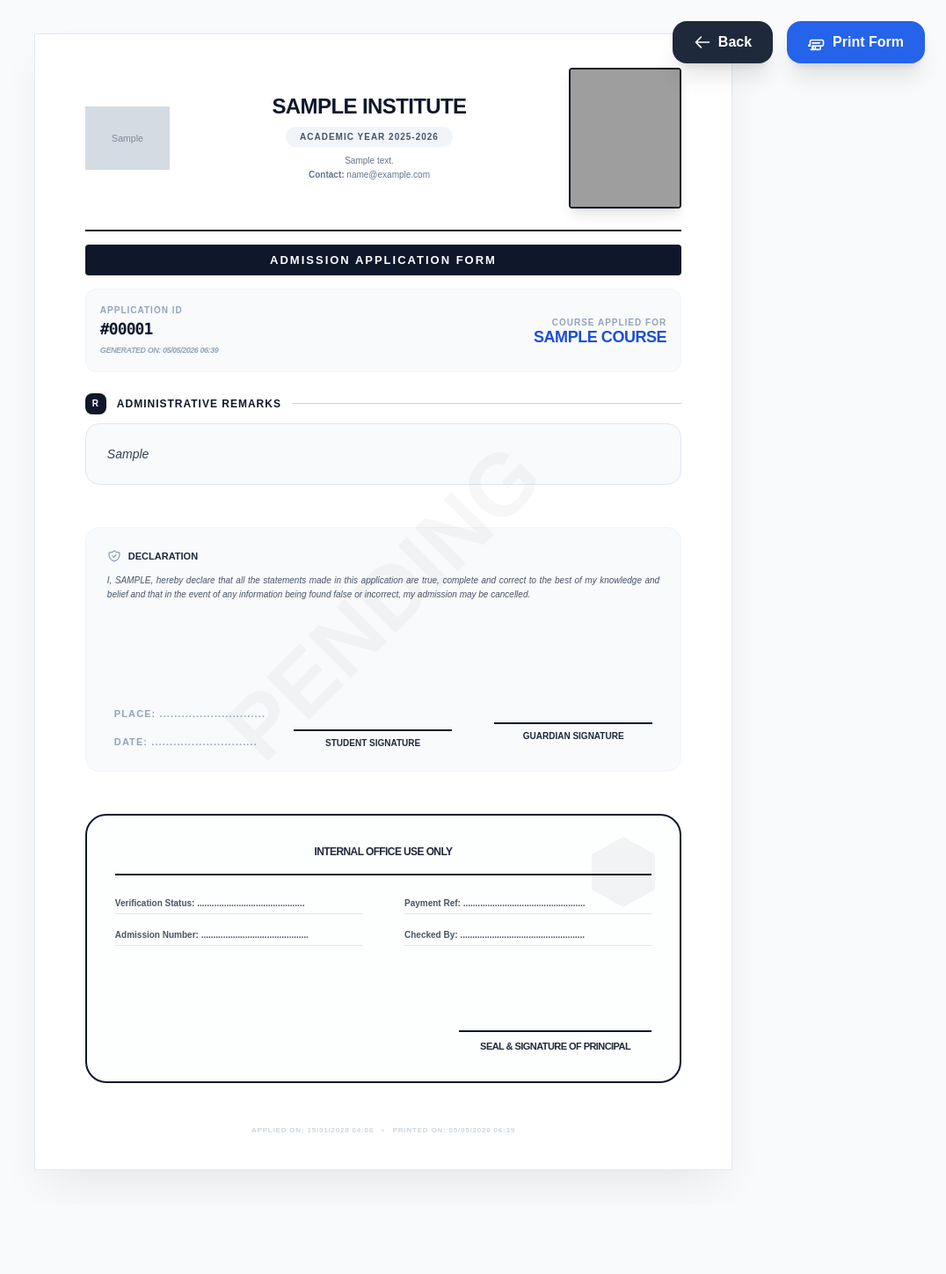
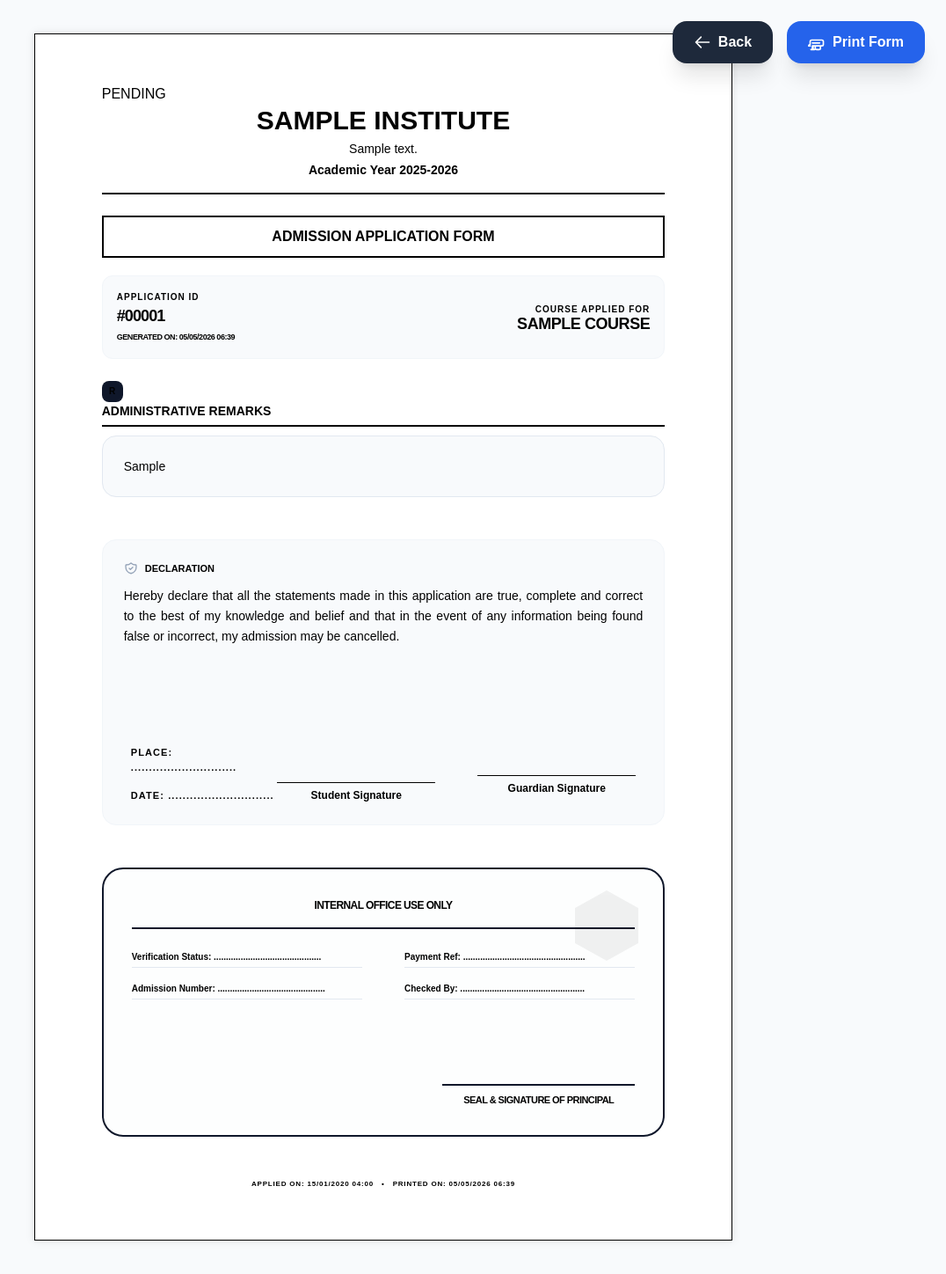
Before and after one commit to iqraait/JDT-Automation-System-, a Django app: page /institute/application/1/view/ in a window 1280 px wide. Shown: the whole page at 88% size, without its empty margins (204-1280 px from the left). Before the commit the page ends 1333 px from the top, so only its background shows below. Run offline with Django 5.2, Linux system fonts and the light colour scheme; a user stored in the database is signed in; tables that the repository leaves empty hold one stand-in row (values such as "Sample post"); grey boxes marked "Sample" are stand-in pictures; some libraries are stand-ins or nearby versions; grey boxes are pictures that could not be loaded.

Commit message:
Comprehensive fixes: Payment messages, Form Category design, Printable form styles/order, and Marks lookup logic

```diff
--- a/applications/payment_handlers.py
+++ b/applications/payment_handlers.py
@@ -249,7 +249,7 @@ class PhiCommerceHandler(BasePaymentHandler):
                 logger.error("PhiCommerce missing redirectURI/tranCtx in success response: %s", res_data)
                 return {"error": "Missing redirectURI or tranCtx in gateway response"}
 
-            # ── Failure ───────────────────────────────────────────────────
+            # ── Failure ─────────────
             error_msg = (
                 res_data.get("responseDescription")
                 or res_data.get("respDescription")
--- a/institutes/views.py
+++ b/institutes/views.py
@@ -840,14 +840,18 @@ def view_application(request, app_id):
                 name = parts[0].strip()
                 marks = parts[1].strip()
 
-                # Dynamic Max Marks Lookup
-                max_val = subjects_config.get(name.lower().strip(), 100)
-
-                # Fallback to 3rd part if present
-                if len(parts) >= 3 and name.lower().strip() not in subjects_config:
-                     try:
-                         max_val = float(parts[2])
-                     except: pass
+                # Dynamic Max Marks Lookup - PRIORITIZE ADMIN CONFIG
+                max_val = subjects_config.get(name.lower().strip())
+
+                # If not in config, check if saved in value string
+                if max_val is None:
+                    if len(parts) >= 3:
+                        try:
+                            max_val = float(parts[2])
+                        except:
+                            max_val = 100
+                    else:
+                        max_val = 100
 
                 marks_val = float(marks)
                 total_obtained += marks_val
@@ -1000,14 +1004,21 @@ def calculate_total_and_percentage(application):
                 subject = parts[0].lower().strip()
                 mark_val = float(parts[1].strip())
 
-                # NEW: Prioritize Max from stored value if available
+                # Dynamic Max Marks Lookup - PRIORITIZE ADMIN CONFIG
                 config = subjects_config.get(subject, {"max": 100, "pass": 35, "include": False, "main": False, "sub": False})
-
-                max_val = config["max"]
+                max_val = config.get("max")
+
+                # If config says 100 (default) or is missing, check if saved in value string
                 if len(parts) >= 3:
                     try:
-                        max_val = float(parts[2])
+                        # Only override if it looks like a real value
+                        stored_max = float(parts[2])
+                        if stored_max > 0:
+                            max_val = stored_max
                     except: pass
+
+                if max_val is None or max_val == 0:
+                    max_val = 100
 
                 if config.get("include", False):
                     total += mark_val
--- a/templates/applications/view_application.html
+++ b/templates/applications/view_application.html
@@ -7,25 +7,22 @@
     <title>Application #{{ app.id }} | {{ app.student.first_name }}</title>
     <script src="https://cdn.tailwindcss.com"></script>
     <style>
-        @import url('https://fonts.googleapis.com/css2?family=Raleway:wght@300;400;500;600;700;800;900&display=swap');
-
         body {
-            font-family: Arial, sans-serif;
+            font-family: 'Arial', sans-serif;
             background-color: #f8fafc;
-            color: #1e293b;
-            line-height: 1.2; /* Reduced line spacing */
+            color: #000000 !important;
+            line-height: 1.4;
         }
 
         .a4-page {
             width: 210mm;
             min-height: 297mm;
-            padding: 10mm 15mm; /* Standard margins */
+            padding: 15mm 20mm;
             margin: 10mm auto;
             background: white;
-            box-shadow: 0 25px 50px -12px rgba(0, 0, 0, 0.08);
+            box-shadow: 0 0 10px rgba(0,0,0,0.1);
             position: relative;
-            border: 1px solid #e2e8f0;
-            overflow: hidden;
+            border: 1px solid #000;
         }
 
         @media print {
@@ -35,110 +32,79 @@
             }
             body {
                 background: white;
-                -webkit-print-color-adjust: exact;
+                color: #000000 !important;
             }
-
             .a4-page {
                 margin: 0;
                 box-shadow: none;
-                width: 210mm;
-                height: 297mm;
                 border: none;
-                padding: 10mm 15mm;
+                padding: 15mm 20mm;
                 page-break-after: always;
             }
-
             .no-print {
                 display: none !important;
             }
         }
 
-        .print-only {
-            display: none;
-        }
-
-        @media print {
-            .print-only {
-                display: block;
-            }
-        }
-
         .header-bar {
-            background: #0f172a;
-            color: white;
-            padding: 8px; /* Compact */
+            border: 2px solid #000;
+            color: #000 !important;
+            padding: 10px;
             text-align: center;
-            font-weight: 800;
+            font-weight: bold;
             text-transform: uppercase;
-            letter-spacing: 2px;
-            font-size: 13px;
-            margin: 15px 0; /* Compact */
-            border-radius: 4px;
+            font-size: 16px;
+            margin: 20px 0;
         }
 
         table {
             width: 100%;
             border-collapse: collapse;
-            margin-bottom: 12px; /* Compact */
+            margin-bottom: 15px;
         }
 
-        th,
-        td {
-            border: 1px solid #e2e8f0;
-            padding: 8px 12px; /* Compact */
+        th, td {
+            border: 1px solid #000;
+            padding: 8px 12px;
             text-align: left;
-            font-size: 11px; /* Slightly smaller */
+            font-size: 12px;
+            color: #000000 !important;
+            font-weight: normal !important;
+            font-style: normal !important;
         }
 
         th {
-            background-color: #f8fafc;
-            color: #64748b;
-            font-weight: 700;
-            text-transform: uppercase;
+            background-color: #fff;
+            font-weight: bold !important;
             width: 35%;
         }
 
         .section-title {
-            font-size: 12px;
-            font-weight: 800;
-            color: #0f172a;
+            font-size: 14px;
+            font-weight: bold;
+            color: #000 !important;
             text-transform: uppercase;
-            margin: 20px 0 10px 0; /* Compact */
-            display: flex;
-            align-items: center;
-            gap: 12px;
-            letter-spacing: 1px;
-        }
-
-        .section-title::after {
-            content: "";
-            flex: 1;
-            height: 1px;
-            background: #cbd5e1;
+            margin: 25px 0 10px 0;
+            border-bottom: 2px solid #000;
+            padding-bottom: 5px;
         }
 
         .signature-line {
-            border-top: 2px solid #0f172a;
+            border-top: 1px solid #000;
             width: 180px;
-            margin-top: 40px; /* Compact */
+            margin-top: 50px;
             text-align: center;
-            font-size: 10px;
-            font-weight: 800;
-            text-transform: uppercase;
-            padding-top: 6px;
+            font-size: 12px;
+            font-weight: bold;
+            padding-top: 5px;
         }
 
-        .watermark {
-            position: absolute;
-            top: 50%;
-            left: 50%;
-            transform: translate(-50%, -50%) rotate(-45deg);
-            font-size: 100px;
-            color: rgba(0, 0, 0, 0.03);
-            pointer-events: none;
-            z-index: 0;
-            font-weight: 900;
+        h1, h2, h3, h4, p, span, div {
+            color: #000000 !important;
+            font-family: 'Arial', sans-serif !important;
+            font-style: normal !important;
         }
+    </style>
     </style>
 </head>
 
@@ -169,42 +135,10 @@
         <div class="watermark uppercase">{{ app.status }}</div>
 
         <!-- HEADER -->
-        <div class="flex justify-between items-center relative z-10 border-b-2 border-slate-900 pb-6">
-            <div class="w-24">
-                {% if app.institute.logo %}
-                <img src="{{ app.institute.logo.url }}" alt="Logo" class="max-w-full h-auto">
-                {% else %}
-                <div
-                    class="w-20 h-20 bg-slate-100 rounded-2xl flex items-center justify-center font-black text-slate-300 text-[10px] uppercase">
-                    No Logo</div>
-                {% endif %}
-            </div>
-
-            <div class="text-center px-6 flex-1">
-                <h1 class="text-2xl font-black text-slate-900 leading-tight tracking-tight">{{ app.institute.name|upper }}</h1>
-                <div
-                    class="inline-block mt-2 px-4 py-1 bg-slate-100 rounded-full text-[10px] font-bold text-slate-600 uppercase tracking-widest">
-                    Academic Year {{ app.academic_year|default:"2025-2026" }}
-                </div>
-                <p class="text-[10px] text-slate-500 mt-2 font-medium leading-relaxed">
-                    {{ app.institute.address }}<br>
-                    <span class="font-bold">Contact:</span> {{ app.institute.user.email }}
-                </p>
-            </div>
-
-            <!-- Student Photo -->
-            <div class="w-32">
-                {% if photo %}
-                <img src="{{ MEDIA_URL }}{{ photo }}" alt="Student Photo"
-                    class="w-32 h-40 object-cover border-2 border-gray-900 shadow-lg rounded">
-                {% else %}
-                <div
-                    class="w-32 h-40 bg-slate-50 border-2 border-dashed border-slate-300 flex items-center justify-center text-center p-4">
-                    <span class="text-[9px] font-bold text-slate-400 uppercase tracking-tighter">Affix Passport
-                        Photograph</span>
-                </div>
-                {% endif %}
-            </div>
+        <div class="text-center border-b-2 border-black pb-4 mb-6">
+            <h1 class="text-3xl font-bold uppercase">{{ app.institute.name }}</h1>
+            <p class="text-sm mt-1">{{ app.institute.address }}</p>
+            <p class="text-sm font-bold mt-1">Academic Year {{ app.academic_year|default:"2025-2026" }}</p>
         </div>
 
         <div class="header-bar">
@@ -225,91 +159,93 @@
 
         <!-- DYNAMIC SECTIONS -->
         {% regroup field_values by field.section.name as section_list %}
+
+        {# First show all sections except Qualification and Documents #}
         {% for section in section_list %}
-        <div class="section-title">
-            <span class="bg-slate-900 text-white w-6 h-6 flex items-center justify-center rounded-lg text-[10px]">{{ forloop.counter }}</span>
-            {{ section.grouper|default:"Personal Details" }}
-        </div>
-        <table class="relative z-10 shadow-sm rounded-lg overflow-hidden border-separate border-spacing-0">
-            <tbody>
-                {% for item in section.list %}
-                <tr>
-                    <th class="w-1/3 bg-slate-50/50 font-bold text-slate-600">{% if item.field %}{{ item.field.label }}{% else %}{{ item.field_label }}{% endif %}</th>
-                    <td class="w-2/3 text-slate-900 font-medium">
-                        {% if item.field.field_type == 'file' %}
-                        {% with label=item.field.label|lower %}
-                        {% if item.field.is_photo or "photo" in label or "passport" in label %}
-                        <div class="py-1">
-                            <div class="bg-gray-50 border rounded-lg p-1 w-fit shadow-sm">
-                                <img src="{{ MEDIA_URL }}{{ item.value }}" class="h-24 w-auto rounded" alt="Photo"
-                                    onerror="this.parentElement.innerHTML='<span class=\" text-[10px] text-red-400
-                                    p-2\">File Not Found</span>'">
-                            </div>
-                        </div>
-                        {% elif item.field.is_signature or "signature" in label %}
-                        <div class="py-1">
-                            <div class="bg-gray-50 border rounded-lg p-1 w-fit shadow-sm">
-                                <img src="{{ MEDIA_URL }}{{ item.value }}" class="h-12 w-auto rounded" alt="Signature"
-                                    onerror="this.parentElement.innerHTML='<span class=\" text-[10px] text-red-400
-                                    p-2\">File Not Found</span>'">
-                            </div>
-                        </div>
-                        {% else %}
-                        <div class="flex items-center gap-2">
-                            <a href="{{ MEDIA_URL }}{{ item.value }}" target="_blank"
-                                class="text-blue-600 underline font-bold text-[11px] no-print">View Document</a>
-                            <span class="text-[10px] text-slate-400 italic">({{ item.value|truncatechars:20 }})</span>
-                        </div>
-                        {% endif %}
-                        {% endwith %}
-                        {% else %}
-                        {{ item.display_value|default:item.value|default:"-" }}
-                        {% endif %}
-                    </td>
-                </tr>
-                {% endfor %}
-            </tbody>
-        </table>
+            {% if section.grouper != "Qualification Details" and section.grouper != "Documents Upload" %}
+            <div class="section-title">{{ section.grouper|default:"Personal Details" }}</div>
+            <table>
+                <tbody>
+                    {% for item in section.list %}
+                    <tr>
+                        <th>{% if item.field %}{{ item.field.label }}{% else %}{{ item.field_label }}{% endif %}</th>
+                        <td>{{ item.display_value|default:item.value|default:"-" }}</td>
+                    </tr>
+                    {% endfor %}
+                </tbody>
+            </table>
+            {% endif %}
         {% endfor %}
 
-        <!-- MARKS TABLE -->
+        {# 1. Qualification Details #}
+        {% for section in section_list %}
+            {% if section.grouper == "Qualification Details" %}
+            <div class="section-title">{{ section.grouper }}</div>
+            <table>
+                <tbody>
+                    {% for item in section.list %}
+                    <tr>
+                        <th>{% if item.field %}{{ item.field.label }}{% else %}{{ item.field_label }}{% endif %}</th>
+                        <td>{{ item.display_value|default:item.value|default:"-" }}</td>
+                    </tr>
+                    {% endfor %}
+                </tbody>
+            </table>
+            {% endif %}
+        {% endfor %}
+
+        {# 2. Qualifying Examination Marks #}
         {% if subject_marks %}
-        <div class="section-title">
-            <span
-                class="bg-slate-900 text-white w-6 h-6 flex items-center justify-center rounded-lg text-[10px] leading-none">M</span>
-            Qualifying Examination Marks
-        </div>
-        <table class="relative z-10 shadow-sm rounded-lg overflow-hidden border-separate border-spacing-0">
+        <div class="section-title">Qualifying Examination Marks</div>
+        <table>
             <thead>
-                <tr class="bg-slate-50">
-                    <th class="text-left py-4 px-6 border-b border-slate-200">Subject</th>
-                    <th class="text-center py-4 px-6 border-b border-slate-200">Marks Obtained</th>
-                    <th class="text-center py-4 px-6 border-b border-slate-200">Maximum Mark</th>
+                <tr>
+                    <th class="text-left">Subject</th>
+                    <th class="text-center">Marks Obtained</th>
+                    <th class="text-center">Maximum Mark</th>
                 </tr>
             </thead>
-            <tbody class="divide-y divide-slate-100">
+            <tbody>
                 {% for m in subject_marks %}
-                <tr class="hover:bg-slate-50/50 transition-colors">
-                    <td class="py-4 px-6 font-bold text-slate-800">{{ m.name }}</td>
-                    <td class="py-4 px-6 text-center font-mono font-bold text-blue-700">{{ m.marks|floatformat:0 }}</td>
-                    <td class="py-4 px-6 text-center font-mono font-bold text-slate-600">{{ m.max|floatformat:0 }}</td>
+                <tr>
+                    <td class="font-bold">{{ m.name }}</td>
+                    <td class="text-center font-bold">{{ m.marks|floatformat:0 }}</td>
+                    <td class="text-center font-bold">{{ m.max|floatformat:0 }}</td>
                 </tr>
                 {% endfor %}
             </tbody>
             <tfoot>
-                <tr class="bg-blue-50/30">
-                    <td class="py-4 px-6 text-right font-black text-slate-900 uppercase text-[10px] tracking-widest">
-                        Aggregate Total</td>
-                    <td class="py-4 px-6 text-center font-black text-blue-700">
-                        {{ total_obtained|floatformat:0 }} <span class="text-blue-300 mx-1">/</span> {{ total_max|floatformat:0 }}
-                    </td>
-                    <td class="py-4 px-6 text-center font-black text-blue-700">
-                        {{ percentage }}%
-                    </td>
+                <tr class="font-bold">
+                    <td class="text-right uppercase">Aggregate Total</td>
+                    <td class="text-center">{{ total_obtained|floatformat:0 }} / {{ total_max|floatformat:0 }}</td>
+                    <td class="text-center">{{ percentage }}%</td>
                 </tr>
             </tfoot>
         </table>
         {% endif %}
+
+        {# 3. Documents Upload #}
+        {% for section in section_list %}
+            {% if section.grouper == "Documents Upload" %}
+            <div class="section-title">{{ section.grouper }}</div>
+            <table>
+                <tbody>
+                    {% for item in section.list %}
+                    <tr>
+                        <th>{% if item.field %}{{ item.field.label }}{% else %}{{ item.field_label }}{% endif %}</th>
+                        <td>
+                            {% if item.field.field_type == 'file' %}
+                                [Document Uploaded]
+                            {% else %}
+                                {{ item.display_value|default:item.value|default:"-" }}
+                            {% endif %}
+                        </td>
+                    </tr>
+                    {% endfor %}
+                </tbody>
+            </table>
+            {% endif %}
+        {% endfor %}
 
         <!-- REMARKS -->
         {% if app.remarks %}
@@ -332,11 +268,8 @@
                 </svg>
                 Declaration
             </h4>
-            <p class="text-[10px] text-slate-600 leading-relaxed text-justify italic font-medium">
-                I, {{ app.student.first_name|default:app.student.username|upper }}, hereby declare that all the
-                statements made in this application are true, complete and correct to the best of my knowledge and
-                belief and that in the event of any information being found false or incorrect, my admission may be
-                cancelled.
+            <p class="text-sm leading-relaxed text-justify italic">
+                Hereby declare that all the statements made in this application are true, complete and correct to the best of my knowledge and belief and that in the event of any information being found false or incorrect, my admission may be cancelled.
             </p>
 
             <div class="flex justify-between items-end mt-12 px-2">
```
Also changed, not shown: applications/views.py (+12 -12 lines), templates/dashboard_base.html (+18 -2 lines), templates/student/form.html (+7 -12 lines).
